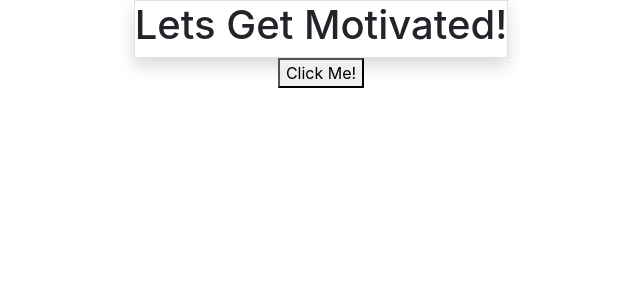
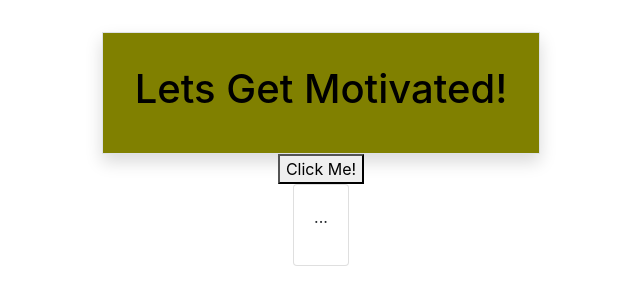
Before and after one commit to AnaCeprnja/motivationalQuoteGenerator, a website: page index.html in a window 1280 px wide. Shown: the whole page, without its empty margins (319-959 px from the left). Drawn offline with nearby package versions, Linux system fonts and the light colour scheme.

Commit message:
css styles added

```diff
--- a/index.html
+++ b/index.html
@@ -5,6 +5,7 @@
     <meta charset="UTF-8">
     <meta name="viewport" content="width=device-width, initial-scale=1.0">
     <link rel="stylesheet" href="https://stackpath.bootstrapcdn.com/bootstrap/4.5.0/css/bootstrap.min.css">
+    <link rel="stylesheet" href="style.css">
     <title>Motivational Quote Generator</title>
 </head>
 
@@ -18,7 +19,14 @@
         <div class="row flex-top justify-content-center">
             <button id="button" class="btn-large new-quote-button" onClick="getQuote()">Click Me!</button>
         </div>
+
+        <div class="row justify-content-center">
+            <main class="card">
+                <p class="quote card-body center" id="newQuoteSection">...</p>
+            </main>
+        </div>
     </div>
+    <script src="app.js"></script>
 </body>
 
 </html>
--- a/style.css
+++ b/style.css
@@ -0,0 +1,7 @@
+header {
+    padding: 2em;
+    background-color: olive;
+    margin-top: 2em;
+    text-align: center;
+    color: black;
+}
```
